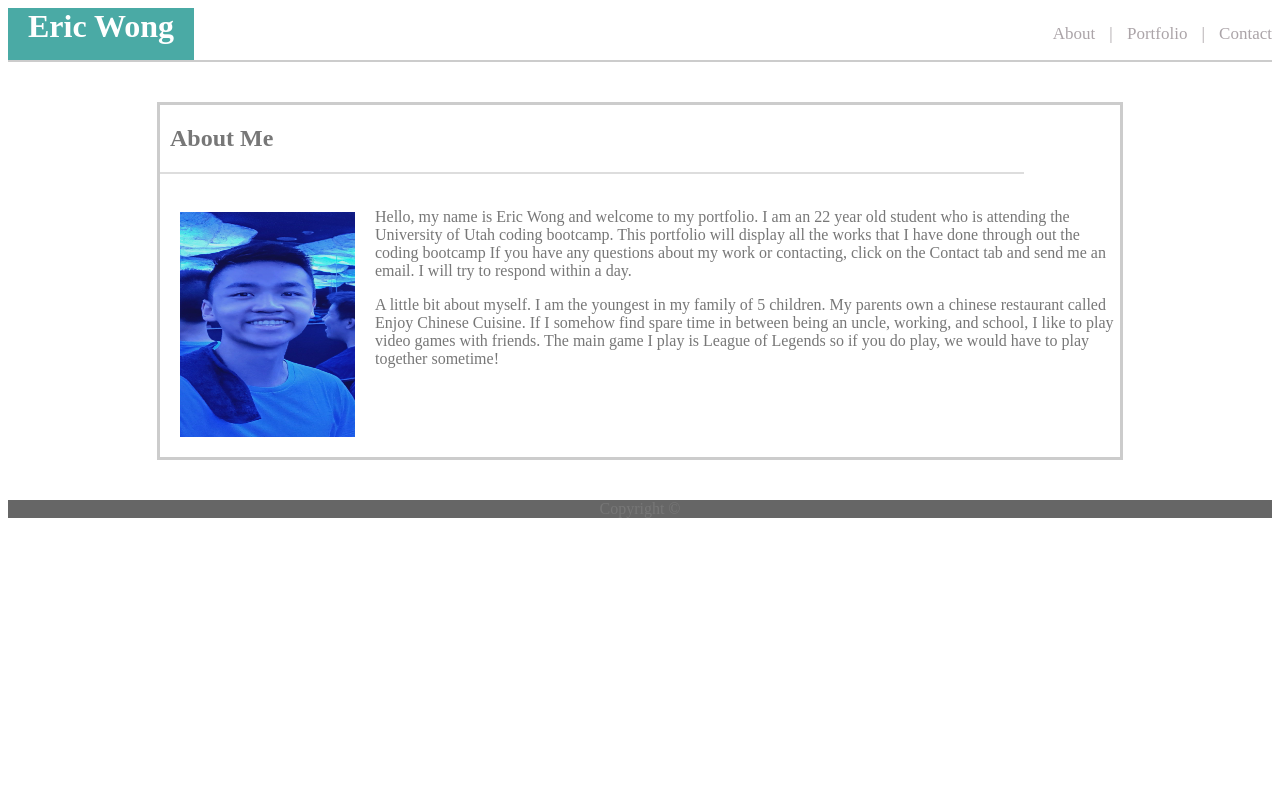
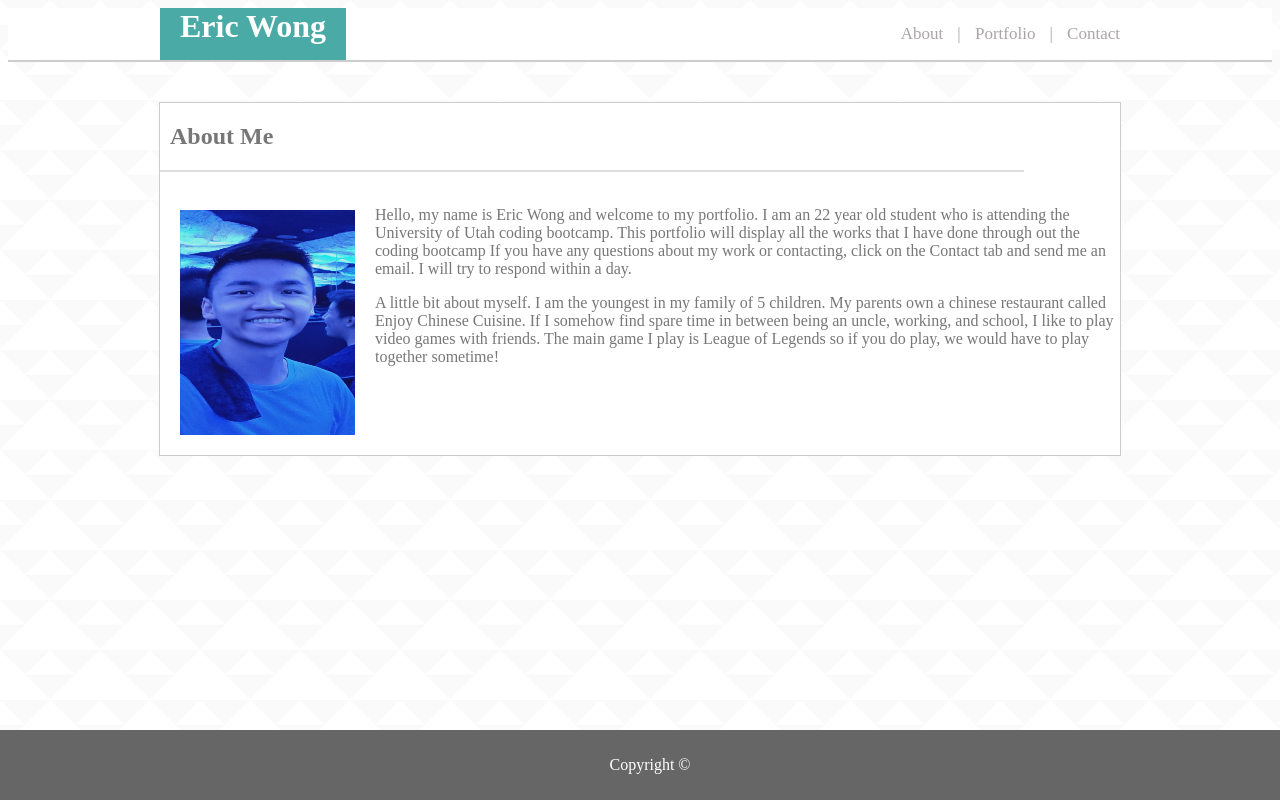
Before and after one commit to Ericcwong/portfolio, a plain HTML site: page index.html in a window 1280 px wide. Drawn offline with Linux system fonts and the light colour scheme.

Commit message:
Home page Complete

```diff
--- a/assests/css/style.css
+++ b/assests/css/style.css
@@ -1,14 +1,16 @@
 /* about me page */
 /* default navigation */
 body{
-    /* z-index: -1;
     background-color: #4aaaa5;
     background-image: url("../images/triangle-mosaic.png");
-     */
+
 }
-
+#header{
+    width:100%;
+    background: #ffffff;
+}
 .container{
-    width: 100%;
+    max-width: 960px;
     margin: auto;
     background: #ffffff;
     overflow: hidden;
@@ -51,6 +53,19 @@ a{
 
 }
 
+footer{
+    width: 100%;
+    left: 0;
+    bottom: 0;
+    position: fixed;
+    clear: both;
+    text-align: center;
+    padding: 10px;
+    background: #666666;
+}
+#copyRight{
+    color: #ffffff;
+}
 
 /*About me box content */
 h2,p{
@@ -68,7 +83,7 @@ h2{
 #aboutMe{
     max-width:960px;
     margin: 40px auto;
-    border-style: solid;
+    border: 1px solid #dddddd;
     border-color: #cccccc;
     background: #ffffff;
     overflow: hidden;
@@ -81,10 +96,3 @@ h2{
     margin: 20px;
 
 }
-
-
-footer{
-    clear: both;
-    text-align: center;
-    background: #666666;
-}
--- a/index.html
+++ b/index.html
@@ -9,8 +9,8 @@
 </head>
 <body>
 
-<div class="container">
-
+<div id="header">
+    <div class="container">
         <h1>Eric Wong</h1>
 
         <ul>
@@ -18,13 +18,12 @@
             <li><a href="portfolio.html">Portfolio</a></li>
             <li><a href="contact.htm">Contact</a></li>
         </ul>
+
+    </div>
 </div>
 <hr>
 
-    <!-- <div class="background">
-        <img src="assests/images/triangle-mosaic.png" alt="">
 
-    </div> -->
     <div id="aboutMe">
         <h2>About Me</h2>
         <div id="horizontal-line"></div><br>
@@ -35,10 +34,11 @@
         <p>A little bit about myself. I am the youngest in my family of 5 children. My parents own a chinese restaurant called Enjoy Chinese Cuisine. If I somehow find spare time in between being an uncle, working, and school, I like to play video games with friends.
            The main game I play is League of Legends so if you do play, we would have to play together sometime!
         </p>
+
     </div>
 
     <footer>
-        <p>Copyright &copy; </p>
+        <p id="copyRight">Copyright &copy; </p>
     </footer>
 
 
```
